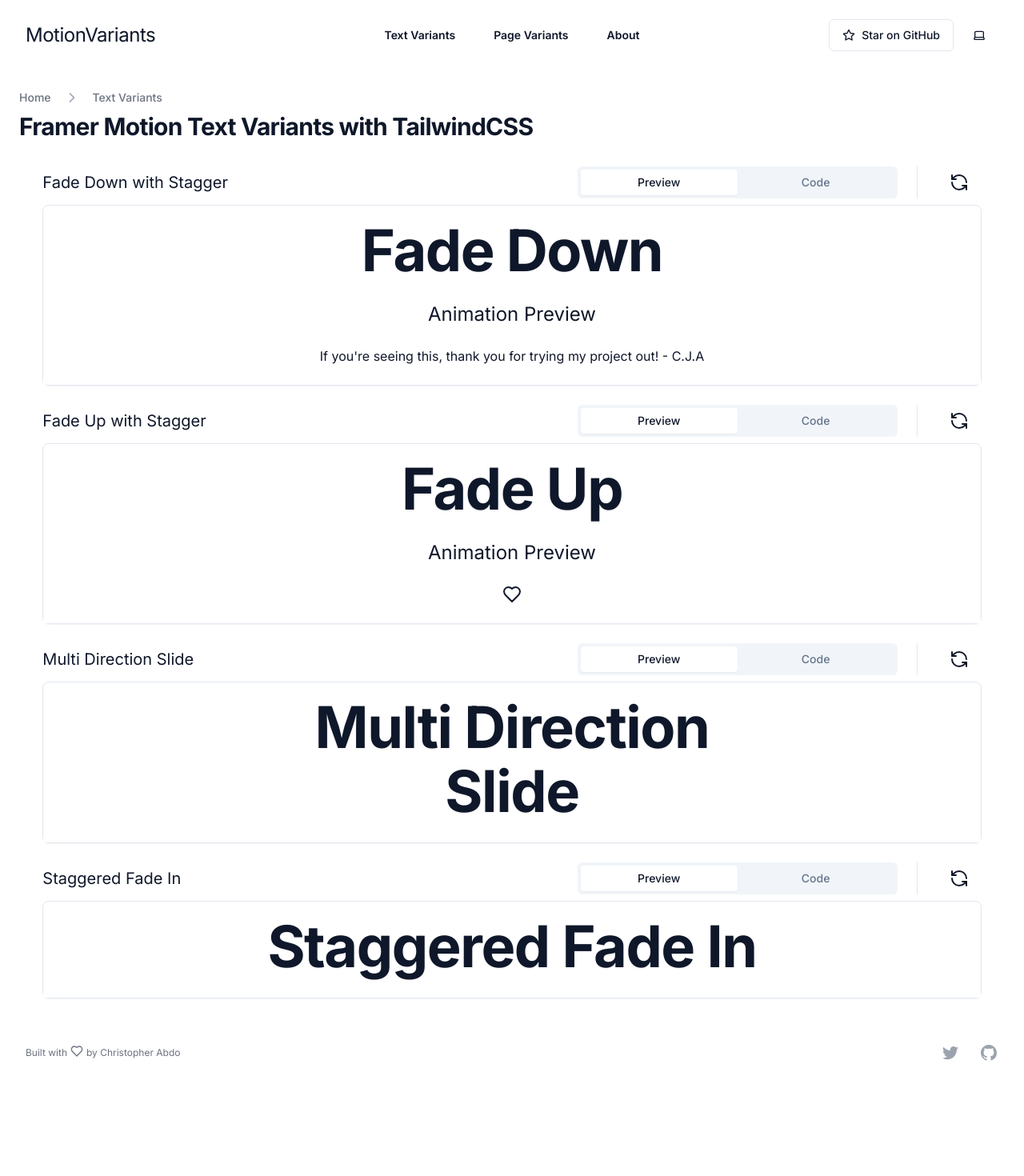
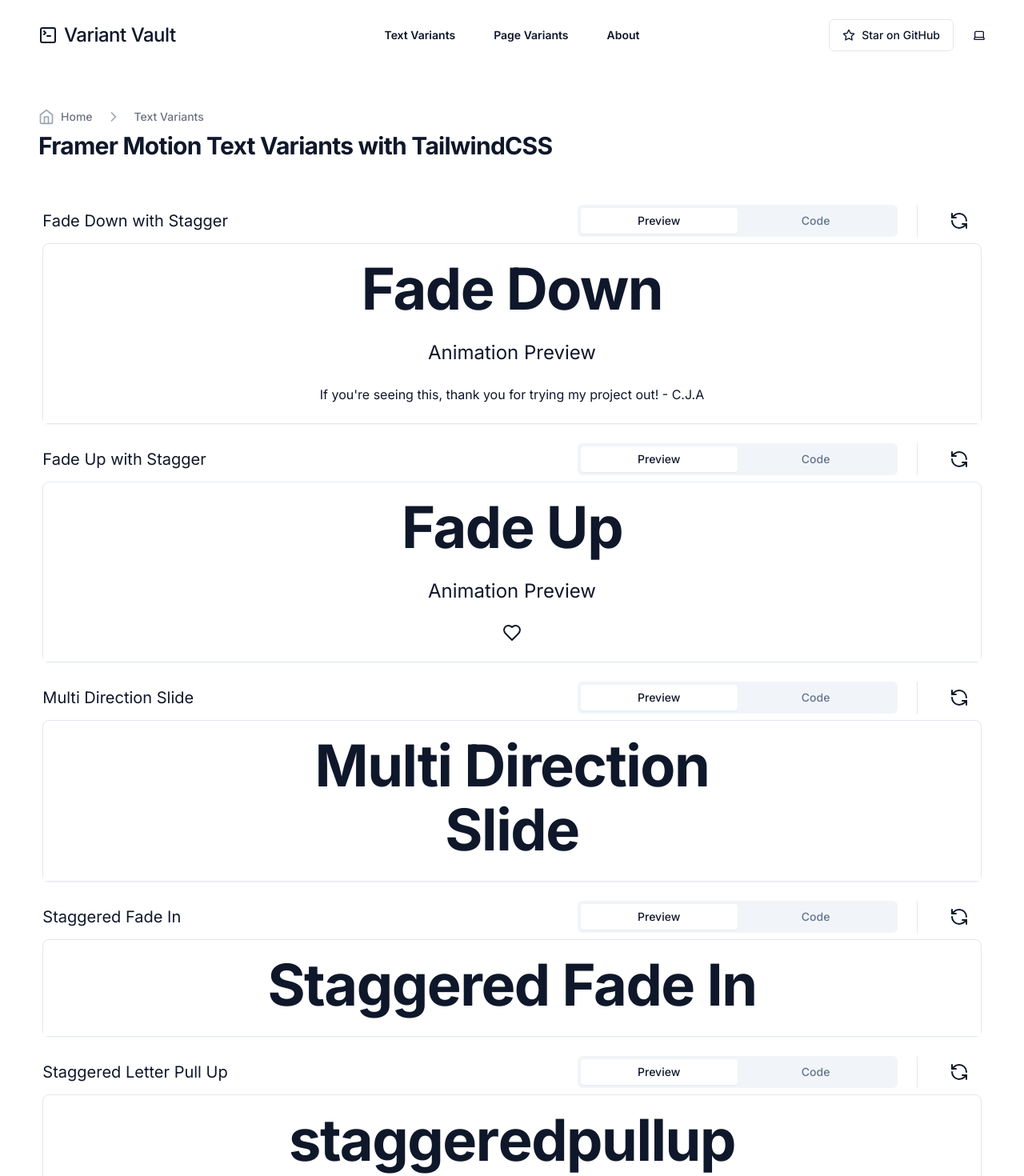
Before and after one commit to ChrisAbdo/MotionVariants, a Next.js app: page /text-variants in a window 1280 px wide. Shown: the top 1470 px of the page at 80% size. Before the commit the page ends 1376 px from the top, so only its background shows below. Built offline with nearby package versions, Linux system fonts and the light colour scheme.

Commit message:
ADDED: Some new changes!

```diff
--- a/app/text-variants/page.tsx
+++ b/app/text-variants/page.tsx
@@ -1,31 +1,33 @@
-"use client";
+'use client';
 
-import React from "react";
-import { ScrollArea } from "@/components/ui/scroll-area";
+import React from 'react';
+import { ScrollArea } from '@/components/ui/scroll-area';
 
-import { motion } from "framer-motion";
-import { Tabs, TabsContent, TabsList, TabsTrigger } from "@/components/ui/tabs";
-import { Card, CardContent } from "@/components/ui/card";
-import { Separator } from "@/components/ui/separator";
-import { Button } from "@/components/ui/button";
-import { RefreshCcw } from "lucide-react";
+import { motion } from 'framer-motion';
+import { Tabs, TabsContent, TabsList, TabsTrigger } from '@/components/ui/tabs';
+import { Card, CardContent } from '@/components/ui/card';
+import { Separator } from '@/components/ui/separator';
+import { Button } from '@/components/ui/button';
+import { RefreshCcw } from 'lucide-react';
 import {
   Tooltip,
   TooltipContent,
   TooltipProvider,
   TooltipTrigger,
-} from "@/components/ui/tooltip";
+} from '@/components/ui/tooltip';
 import {
   FADE_DOWN_CODE,
   FADE_UP_CODE,
   MULTIDIRECTION_SLIDE_CODE,
   STAGGERED_FADE_IN_CODE,
-} from "@/components/code-previews/code";
-import FadeDown from "@/components/variant-previews/fade-down";
-import FadeUp from "@/components/variant-previews/fade-up";
-import MultiDirection from "@/components/variant-previews/multi-direction";
-import TextVariantsHeader from "@/components/headers/text-variants-header";
-import StaggeredFade from "@/components/variant-previews/staggered-fade";
+  STAGGERED_PULL_UP_CODE,
+} from '@/components/code-previews/code';
+import FadeDown from '@/components/variant-previews/fade-down';
+import FadeUp from '@/components/variant-previews/fade-up';
+import MultiDirection from '@/components/variant-previews/multi-direction';
+import TextVariantsHeader from '@/components/headers/text-variants-header';
+import StaggeredFade from '@/components/variant-previews/staggered-fade';
+import FadeIn from '@/components/variant-previews/fade-in';
 
 export default function Home() {
   const generateZeros = (n: number) => Array(n).fill(0);
@@ -41,31 +43,35 @@ export default function Home() {
 
   let variants = [
     {
-      name: "Fade Down with Stagger",
+      name: 'Fade Down with Stagger',
       preview: <FadeDown key={keys[0]} />,
       code: FADE_DOWN_CODE,
     },
     {
-      name: "Fade Up with Stagger",
+      name: 'Fade Up with Stagger',
       preview: <FadeUp key={keys[1]} />,
       code: FADE_UP_CODE,
     },
     {
-      name: "Multi Direction Slide",
+      name: 'Multi Direction Slide',
       preview: <MultiDirection key={keys[2]} />,
       code: MULTIDIRECTION_SLIDE_CODE,
     },
     {
-      name: "Staggered Fade In",
+      name: 'Staggered Fade In',
       preview: <StaggeredFade key={keys[3]} />,
       code: STAGGERED_FADE_IN_CODE,
+    },
+    {
+      name: 'Staggered Letter Pull Up',
+      preview: <FadeIn key={keys[4]} />,
+      code: STAGGERED_PULL_UP_CODE,
     },
   ];
 
   return (
     <div>
       <TextVariantsHeader />
-
       <div className="flex flex-col items-center min-h-screen py-2 space-y-6">
         {variants.map((variant, index) => (
           <Tabs defaultValue="preview" className="w-11/12" key={index}>
--- a/components/code-previews/code.ts
+++ b/components/code-previews/code.ts
@@ -138,6 +138,28 @@ const words = sentence.split(" ");
 </motion.h1>
 `;
 
+export const STAGGERED_PULL_UP_CODE = `
+// DEFINE ANIMATION VARIANT
+
+const words = 'staggered pull up';
+const letters = words.split('');
+
+// USE ANIMATION VARIANT
+
+{letters.map((letter, i) => (
+  <motion.h1
+    key={i}
+    variants={FADE_IN_ANIMATION_VARIANTS}
+    initial="initial"
+    animate="animate"
+    custom={i}
+    className="text-center font-display text-4xl font-bold tracking-[-0.02em] drop-shadow-sm md:text-7xl md:leading-[5rem]"
+  >
+    {letter}
+  </motion.h1>
+))}
+`;
+
 export const PAGE_SLIDE_CODE = `
 "use client";
 
--- a/components/headers/text-variants-header.tsx
+++ b/components/headers/text-variants-header.tsx
@@ -1,10 +1,10 @@
-import { ChevronLeft, ChevronRight } from "lucide-react";
-import Link from "next/link";
-import React from "react";
+import { ChevronLeft, ChevronRight, Home } from 'lucide-react';
+import Link from 'next/link';
+import React from 'react';
 
 export default function TextVariantsHeader() {
   return (
-    <div className="p-6">
+    <div className="p-12">
       <div>
         <nav className="sm:hidden" aria-label="Back">
           <a
@@ -24,8 +24,13 @@ export default function TextVariantsHeader() {
               <div className="flex">
                 <Link
                   href="/"
-                  className="text-sm font-medium text-gray-500 hover:text-gray-700"
+                  className="flex text-sm font-medium text-gray-500 hover:text-gray-700"
                 >
+                  {' '}
+                  <Home
+                    className="mr-2 h-5 w-5 flex-shrink-0 text-gray-400"
+                    aria-hidden="true"
+                  />
                   Home
                 </Link>
               </div>
--- a/components/navbar.tsx
+++ b/components/navbar.tsx
@@ -1,21 +1,38 @@
-"use client";
+'use client';
 
-import React from "react";
-import Link from "next/link";
-import { Button } from "./ui/button";
-import { Laptop, Loader2, Moon, Star, Sun } from "lucide-react";
+import React from 'react';
+import Link from 'next/link';
+import {
+  CalendarDays,
+  Github,
+  Laptop,
+  Linkedin,
+  Loader2,
+  Moon,
+  Star,
+  Sun,
+  TerminalSquare,
+  Twitter,
+} from 'lucide-react';
+import { Avatar, AvatarFallback, AvatarImage } from '@/components/ui/avatar';
+import { Button } from '@/components/ui/button';
 import {
   DropdownMenu,
   DropdownMenuContent,
   DropdownMenuItem,
   DropdownMenuTrigger,
-} from "@/components/ui/dropdown-menu";
-import { useTheme } from "next-themes";
+} from '@/components/ui/dropdown-menu';
+import {
+  HoverCard,
+  HoverCardContent,
+  HoverCardTrigger,
+} from '@/components/ui/hover-card';
+import { useTheme } from 'next-themes';
 
 const navigation = [
-  { name: "Text Variants", href: "/text-variants" },
-  { name: "Page Variants", href: "/page-variants" },
-  { name: "About", href: "/about" },
+  { name: 'Text Variants', href: '/text-variants' },
+  { name: 'Page Variants', href: '/page-variants' },
+  { name: 'About', href: '/about' },
 ];
 
 export default function Navbar() {
@@ -31,9 +48,67 @@ export default function Navbar() {
         aria-label="Global"
       >
         <div className="flex lg:flex-1">
-          <h1 className="z-50 text-2xl tracking-[-0.02em] drop-shadow-sm">
+          {/* <h1 className="z-50 text-2xl tracking-[-0.02em] drop-shadow-sm">
             <Link href="/">MotionVariants</Link>
-          </h1>
+          </h1> */}
+          <HoverCard>
+            <HoverCardTrigger asChild className="z-50">
+              <Link href="/">
+                <Button
+                  variant="link"
+                  className="z-50 text-2xl tracking-[-0.02em] drop-shadow-sm"
+                >
+                  <TerminalSquare className="mr-2 h-6 w-6" />
+                  Variant Vault
+                </Button>
+              </Link>
+            </HoverCardTrigger>
+            <HoverCardContent className="w-80">
+              <div className="flex justify-between space-x-4">
+                <Avatar>
+                  <AvatarImage src="https://avatars.githubusercontent.com/u/66892203?v=4" />
+                  <AvatarFallback>CA</AvatarFallback>
+                </Avatar>
+                <div className="space-y-1">
+                  <h4 className="text-sm font-semibold">
+                    Built by Christopher Abdo
+                  </h4>
+                  <p className="text-sm">
+                    View more of my projects here! &darr;
+                  </p>
+                  <div className="flex items-center pt-2 space-x-2">
+                    <Link
+                      href="https://twitter.com/abdo_eth"
+                      rel="noopener noreferrer"
+                      target="_blank"
+                    >
+                      <Button variant="ghost" size="sm">
+                        <Twitter className="h-4 w-4 opacity-70" />
+                      </Button>
+                    </Link>
+                    <Link
+                      href="https://www.github.com/chrisabdo"
+                      rel="noopener noreferrer"
+                      target="_blank"
+                    >
+                      <Button variant="ghost" size="sm">
+                        <Github className="h-4 w-4 opacity-70" />
+                      </Button>
+                    </Link>
+                    <Link
+                      href="https://www.linkedin.com/in/christopher-abdo/"
+                      target="_blank"
+                      rel="noopener noreferrer"
+                    >
+                      <Button variant="ghost" size="sm">
+                        <Linkedin className="h-4 w-4 opacity-70" />
+                      </Button>
+                    </Link>
+                  </div>
+                </div>
+              </div>
+            </HoverCardContent>
+          </HoverCard>
         </div>
         <div className="flex lg:hidden">
           <button
@@ -56,29 +131,36 @@ export default function Navbar() {
         </div>
         <div className="hidden lg:flex lg:flex-1 lg:justify-end">
           <div className="flex space-x-2">
-            <Button variant="outline" className="z-50">
-              <Star className="mr-2" size={16} />
-              Star on GitHub
-            </Button>
+            <Link
+              href="https://www.github.com/chrisabdo/motionvariants"
+              target="_blank"
+              rel="noopener noreferrer"
+              className="z-50"
+            >
+              <Button variant="outline">
+                <Star className="mr-2" size={16} />
+                Star on GitHub
+              </Button>
+            </Link>
             {mounted ? (
               <DropdownMenu>
                 <DropdownMenuTrigger asChild>
                   <Button variant="ghost" className="z-50">
-                    {theme === "light" && <Sun size={16} />}
-                    {theme === "dark" && <Moon size={16} />}
-                    {theme === "system" && <Laptop size={16} />}
+                    {theme === 'light' && <Sun size={16} />}
+                    {theme === 'dark' && <Moon size={16} />}
+                    {theme === 'system' && <Laptop size={16} />}
                   </Button>
                 </DropdownMenuTrigger>
                 <DropdownMenuContent className="w-32 mr-12">
-                  <DropdownMenuItem onSelect={() => setTheme("light")}>
+                  <DropdownMenuItem onSelect={() => setTheme('light')}>
                     <Sun className="mr-2 h-4 w-4" />
                     <span>Light</span>
                   </DropdownMenuItem>
-                  <DropdownMenuItem onSelect={() => setTheme("dark")}>
+                  <DropdownMenuItem onSelect={() => setTheme('dark')}>
                     <Moon className="mr-2 h-4 w-4" />
                     <span>Dark</span>
                   </DropdownMenuItem>
-                  <DropdownMenuItem onSelect={() => setTheme("system")}>
+                  <DropdownMenuItem onSelect={() => setTheme('system')}>
                     <Laptop className="mr-2 h-4 w-4" />
                     <span>System</span>
                   </DropdownMenuItem>
--- /dev/null
+++ b/components/ui/avatar.tsx
@@ -0,0 +1,50 @@
+"use client"
+
+import * as React from "react"
+import * as AvatarPrimitive from "@radix-ui/react-avatar"
+
+import { cn } from "@/lib/utils"
+
+const Avatar = React.forwardRef<
+  React.ElementRef<typeof AvatarPrimitive.Root>,
+  React.ComponentPropsWithoutRef<typeof AvatarPrimitive.Root>
+>(({ className, ...props }, ref) => (
+  <AvatarPrimitive.Root
+    ref={ref}
+    className={cn(
+      "relative flex h-10 w-10 shrink-0 overflow-hidden rounded-full",
+      className
+    )}
+    {...props}
+  />
+))
+Avatar.displayName = AvatarPrimitive.Root.displayName
+
+const AvatarImage = React.forwardRef<
+  React.ElementRef<typeof AvatarPrimitive.Image>,
+  React.ComponentPropsWithoutRef<typeof AvatarPrimitive.Image>
+>(({ className, ...props }, ref) => (
+  <AvatarPrimitive.Image
+    ref={ref}
+    className={cn("aspect-square h-full w-full", className)}
+    {...props}
+  />
+))
+AvatarImage.displayName = AvatarPrimitive.Image.displayName
+
+const AvatarFallback = React.forwardRef<
+  React.ElementRef<typeof AvatarPrimitive.Fallback>,
+  React.ComponentPropsWithoutRef<typeof AvatarPrimitive.Fallback>
+>(({ className, ...props }, ref) => (
+  <AvatarPrimitive.Fallback
+    ref={ref}
+    className={cn(
+      "flex h-full w-full items-center justify-center rounded-full bg-muted",
+      className
+    )}
+    {...props}
+  />
+))
+AvatarFallback.displayName = AvatarPrimitive.Fallback.displayName
+
+export { Avatar, AvatarImage, AvatarFallback }
--- /dev/null
+++ b/components/ui/hover-card.tsx
@@ -0,0 +1,29 @@
+"use client"
+
+import * as React from "react"
+import * as HoverCardPrimitive from "@radix-ui/react-hover-card"
+
+import { cn } from "@/lib/utils"
+
+const HoverCard = HoverCardPrimitive.Root
+
+const HoverCardTrigger = HoverCardPrimitive.Trigger
+
+const HoverCardContent = React.forwardRef<
+  React.ElementRef<typeof HoverCardPrimitive.Content>,
+  React.ComponentPropsWithoutRef<typeof HoverCardPrimitive.Content>
+>(({ className, align = "center", sideOffset = 4, ...props }, ref) => (
+  <HoverCardPrimitive.Content
+    ref={ref}
+    align={align}
+    sideOffset={sideOffset}
+    className={cn(
+      "z-50 w-64 rounded-md border bg-popover p-4 text-popover-foreground shadow-md outline-none animate-in zoom-in-90",
+      className
+    )}
+    {...props}
+  />
+))
+HoverCardContent.displayName = HoverCardPrimitive.Content.displayName
+
+export { HoverCard, HoverCardTrigger, HoverCardContent }
--- /dev/null
+++ b/components/variant-previews/fade-in.tsx
@@ -0,0 +1,24 @@
+import { FADE_IN_ANIMATION_VARIANTS } from '@/lib/constants';
+import { motion } from 'framer-motion';
+import React from 'react';
+
+export default function FadeIn() {
+  const words = 'staggered pull up';
+  const letters = words.split('');
+  return (
+    <div className="flex justify-center">
+      {letters.map((letter, i) => (
+        <motion.h1
+          key={i}
+          variants={FADE_IN_ANIMATION_VARIANTS}
+          initial="initial"
+          animate="animate"
+          custom={i}
+          className="text-center font-display text-4xl font-bold tracking-[-0.02em] drop-shadow-sm md:text-7xl md:leading-[5rem]"
+        >
+          {letter}
+        </motion.h1>
+      ))}
+    </div>
+  );
+}
--- a/lib/constants.ts
+++ b/lib/constants.ts
@@ -48,3 +48,14 @@ export const PAGE_SLIDE_VARIANTS = {
     },
   },
 };
+
+export const FADE_IN_ANIMATION_VARIANTS = {
+  initial: { y: 100, opacity: 0 },
+  animate: (i: any) => ({
+    y: 0,
+    opacity: 1,
+    transition: {
+      delay: i * 0.05, // Delay each letter's animation by 0.05 seconds
+    },
+  }),
+};
--- a/package.json
+++ b/package.json
@@ -9,7 +9,9 @@
     "lint": "next lint"
   },
   "dependencies": {
+    "@radix-ui/react-avatar": "^1.0.3",
     "@radix-ui/react-dropdown-menu": "^2.0.5",
+    "@radix-ui/react-hover-card": "^1.0.6",
     "@radix-ui/react-scroll-area": "^1.0.4",
     "@radix-ui/react-separator": "^1.0.3",
     "@radix-ui/react-slot": "^1.0.2",
```
Also changed, not shown: app/layout.tsx (+11 -8 lines), components/headers/page-variants-header.tsx (+4 -4 lines), 2 other files (tests, documents, lock files or other folders).
